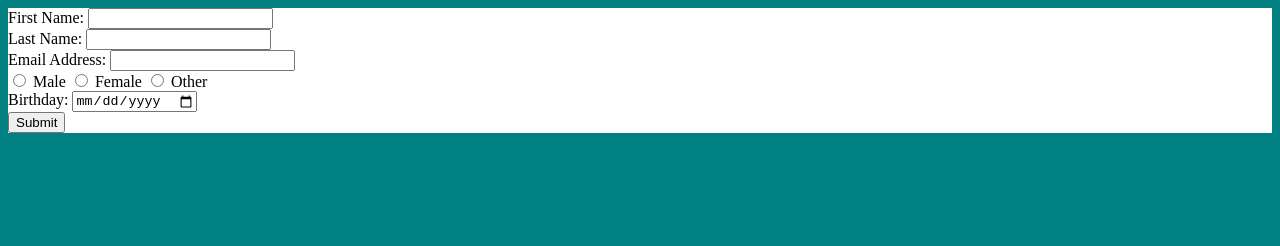
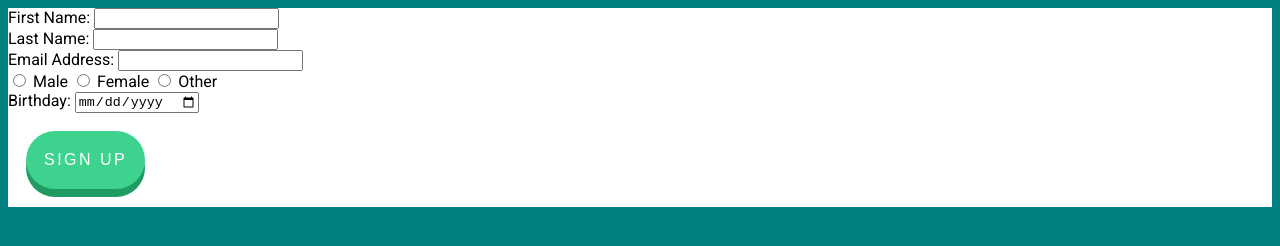
Before and after one commit to GraceTurner0K/first-form, a plain HTML site: page index.html in a window 1280 px wide. Drawn offline with Linux system fonts and the light colour scheme.

Commit message:
styled the sign up button

```diff
--- a/index.html
+++ b/index.html
@@ -5,6 +5,7 @@
     <meta http-equiv="X-UA-Compatible" content="IE=edge">
     <meta name="viewport" content="width=device-width, initial-scale=1.0">
     <link rel="stylesheet" href="style.css">
+
     <title>My form</title>
 </head>
 <body>
@@ -45,7 +46,7 @@
         <label for="birthday">Birthday:</label>
         <input type="date" id="birthday" name="birthday">
     </div>
-        <button type="submit">Submit</button>
+        <button class='btn' type="submit">Sign Up</button>
    </form>
 </body>
 </html>
--- a/style.css
+++ b/style.css
@@ -1,7 +1,38 @@
+@import url('https://fonts.googleapis.com/css2?family=Roboto&display=swap');
+
 body {
     background-color: teal;
+    font-family: 'Roboto', sans-serif;
 }
+
 
 .form {
       background-color: white;
 }
+
+.btn {
+    background-color:#3dd28d;
+    /* border: 1px solid #3dd28d; */
+    position: relative;
+    border: none;
+    border-radius: 35px;
+    text-decoration: none;
+    letter-spacing: 2.5px;
+    color:white;
+    font-size: 1rem;
+    margin: 18px;
+    padding: 20px 18px;
+    box-shadow: 0 8px #209b62;
+    text-transform:uppercase;
+}
+
+.btn:hover {
+    box-shadow: 0 5px #209b62;
+    cursor: pointer;
+    top: 3px;
+}
+
+.btn:active {
+  box-shadow: none;
+  top: 6px;
+}
```
